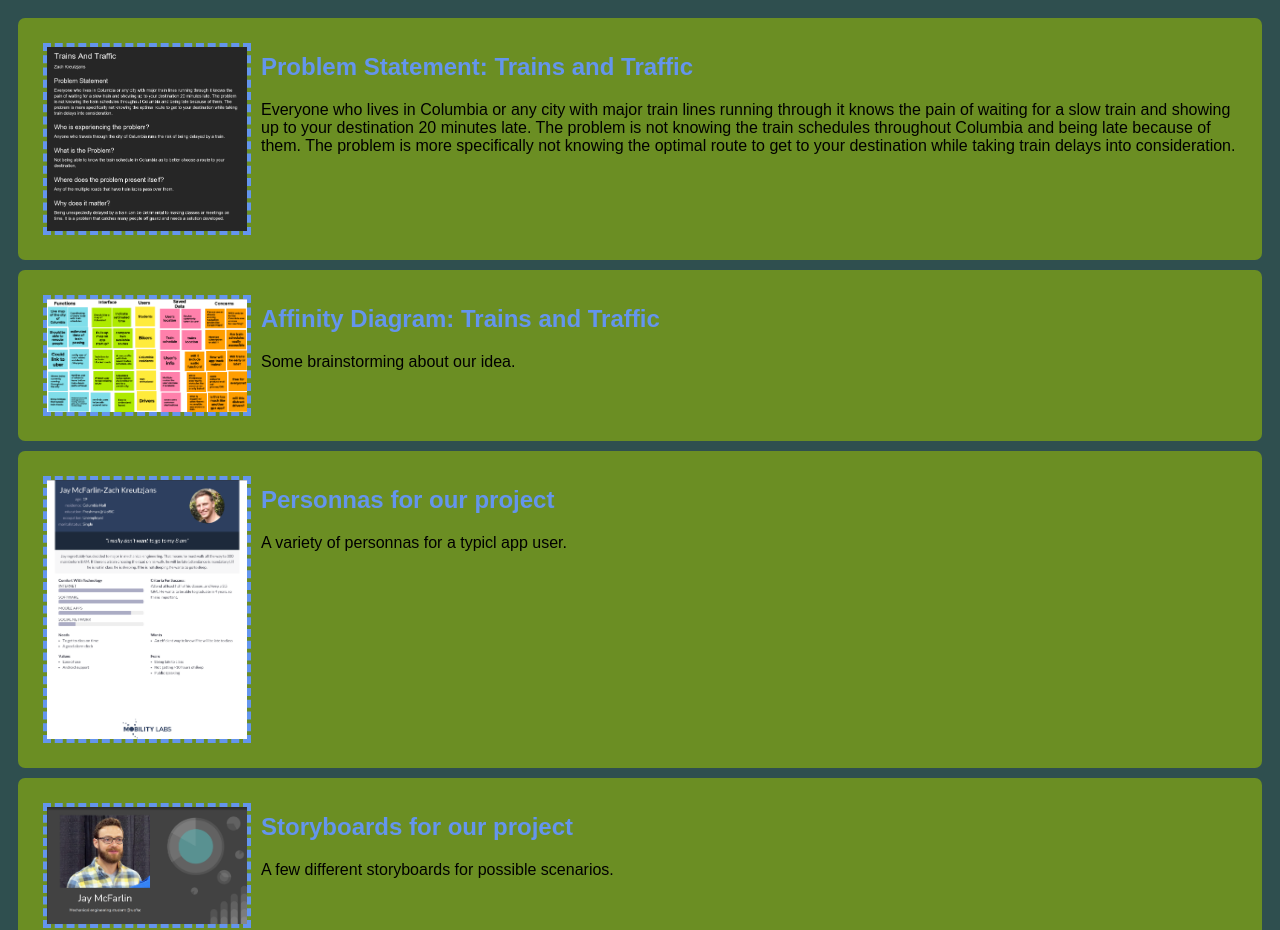
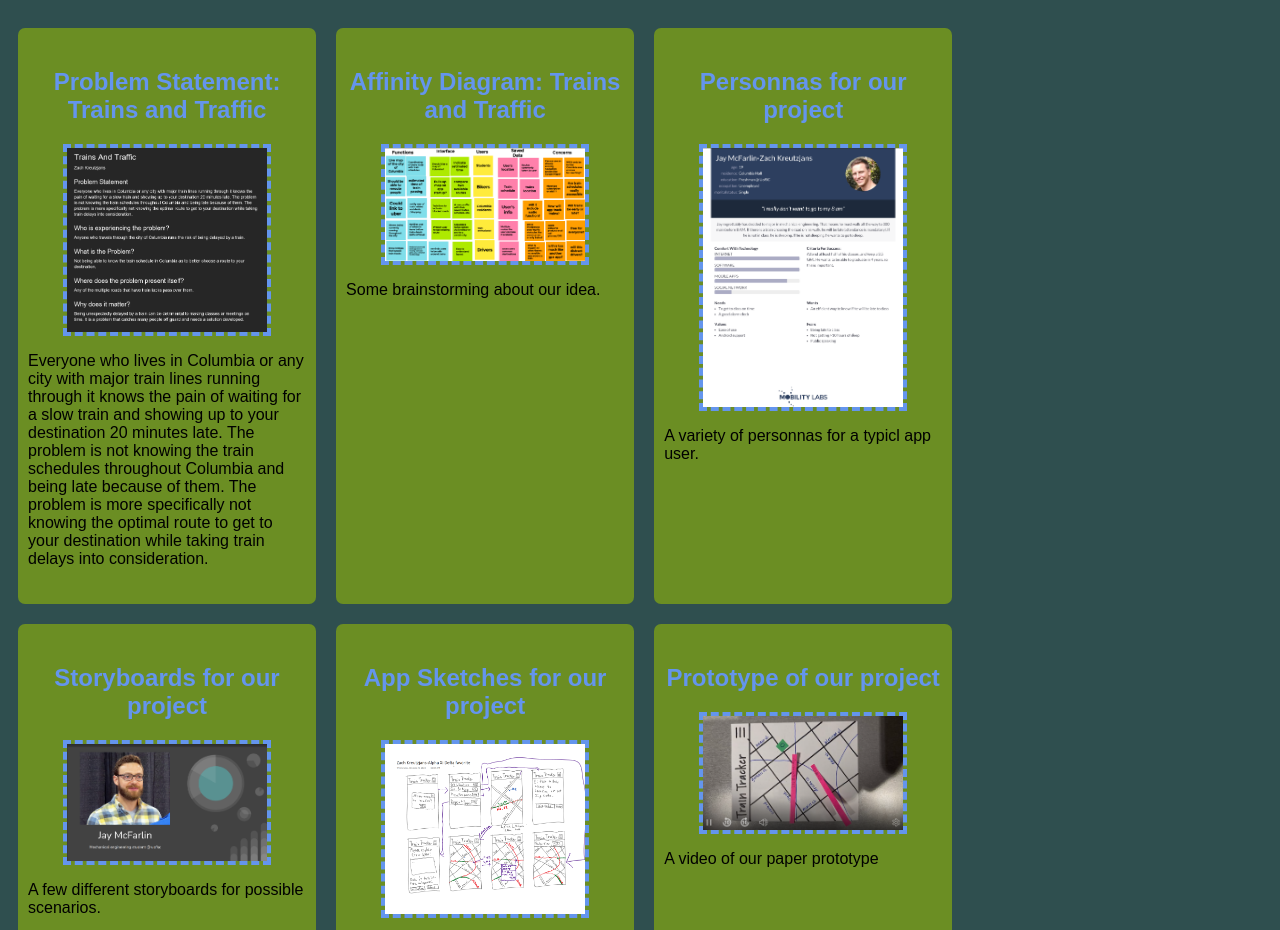
Before and after one commit to zkreutzjanz/zkreutzjanz.github.io, a plain HTML site: page index.html in a window 1280 px wide. Shown: the part 48-978 px from the top of the page. Drawn offline with Linux system fonts and the light colour scheme.

Commit message:
prototype

```diff
--- a/index.html
+++ b/index.html
@@ -5,60 +5,73 @@
     </head>
     <body>
         <h1>My CSCE 190 Site</h1>
-
+        <div class="assignments">
             <!-- Problem Statement Assignment-->
             <section class="assignment">
+                <a href="files/CSCE190.ProblemStatement.pdf"><h2>Problem Statement: Trains and Traffic</h2></a>
                 <a href="files/CSCE190.ProblemStatement.pdf"><img src="images/ProblemStatement.png" width="350px"/></a>
-            <section class="ass-details">
-                <a href="files/CSCE190.ProblemStatement.pdf"><h2>Problem Statement: Trains and Traffic</h2></a>
                 <p>
                     Everyone who lives in Columbia or any city with major train lines running through it knows the pain of waiting for a slow train and showing up to your destination 20 minutes late. The problem is not knowing the train schedules throughout Columbia and being late because of them. The problem is more specifically not knowing the optimal route to get to your destination while taking train delays into consideration.
                 </p>
-            </section>
+
             </section>
 
             <!-- Afinity Diagram Assignment-->
             <section class="assignment">
+                <a href="files/CSCE190.ProblemStatement.pdf"><h2>Affinity Diagram: Trains and Traffic</h2></a>
                 <a href="files/CSCE190.AffinityDiagram.pdf"><img src="images/AffinityDiagram.png" width="350px"/></a>
-            <section class="ass-details">
-                <a href="files/CSCE190.ProblemStatement.pdf"><h2>Affinity Diagram: Trains and Traffic</h2></a>
+
+
                 <p>
                     Some brainstorming about our idea.
                 </p>
-            </section>
+
             </section>
 
             <!-- Persona Assignment-->
             <section class="assignment">
+                <a href="files/CSCE190.Persona.pdf"><h2>Personnas for our project</h2></a>
                 <a href="files/CSCE190.Persona.pdf"><img src="images/Persona.png" width="350px"/></a>
-            <section class="ass-details">
-                <a href="files/CSCE190.Persona.pdf"><h2>Personnas for our project</h2></a>
+
+
                 <p>
                     A variety of personnas for a typicl app user.
                 </p>
-            </section>
+
             </section>
 
             <!-- Storyboard Assignment-->
             <section class="assignment">
+                <a href="files/CSCE190.Storyboard.pdf"><h2>Storyboards for our project</h2></a>
                 <a href="files/CSCE190.Storyboard.pdf"><img src="images/Storyboard.png" width="350px"/></a>
-            <section class="ass-details">
-                <a href="files/CSCE190.Storyboard.pdf"><h2>Storyboards for our project</h2></a>
+
+
                 <p>
                     A few different storyboards for possible scenarios.
                 </p>
             </section>
-        </section>
 
             <!-- App Sketches Assignment-->
             <section class="assignment">
+                <a href="files/CSCE190.AppSketches.pdf"><h2>App Sketches for our project</h2></a>
                 <a href="files/CSCE190.AppSketches.pdf"><img src="images/AppSketches.png" width="350px"/></a>
-            <section class="ass-details">
-                <a href="files/CSCE190.AppSketches.pdf"><h2>App Sketches for our project</h2></a>
+
+
                 <p>
                     A variety App Sketches for the UI of our project.
                 </p>
             </section>
+
+             <!-- Prototype Assignment-->
+             <section class="assignment">
+                <a href="https://youtu.be/dnvzJMPmWZs"><h2>Prototype of our project</h2></a>
+                <a href="https://youtu.be/dnvzJMPmWZs"><img src="images/Prototype.png" width="350px"/></a>
+
+                <p>
+                   A video of our paper prototype
+                </p>
             </section>
+
+        </div>
     </body>
 </html>
--- a/styles.css
+++ b/styles.css
@@ -3,17 +3,24 @@ body{
     font-family:Arial, Helvetica, sans-serif;
 
 }
+.assignments {
+    display: flex;
+    flex-wrap: wrap;
+}
 .assignment {
-    display: flex;
-    padding: 15px;
+    width: 22%;
+    padding: 10px;
     margin:10px;
+    padding: 20px 10px;
     background: olivedrab;
     border-radius: 7px;
 }
 .assignment img {
     width:200px;
     margin: 10px;
-    border: 4px dashed cornflowerblue
+    border: 4px dashed cornflowerblue;
+    display: block;
+    margin: auto;
 }
 .assignment img:hover{
     border:4px dashed red;
@@ -25,6 +32,9 @@ h1{
 h1:hover{
     color:red;
 }
+h2{
+    text-align: center;
+}
 
 a{
     text-decoration: none;
```
Also changed, not shown: images/Prototype.png (added). Lines whose indentation alone changed are shown as unchanged.
